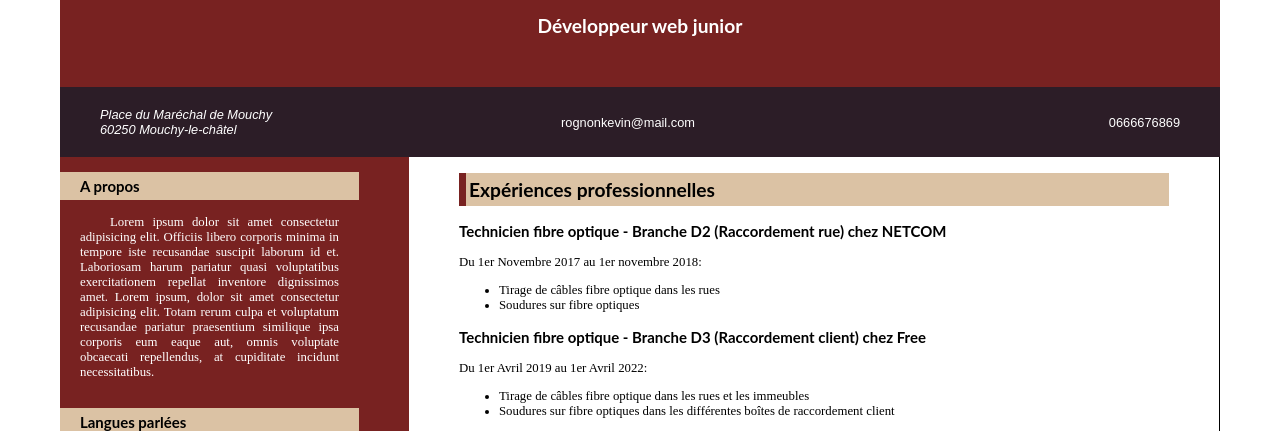
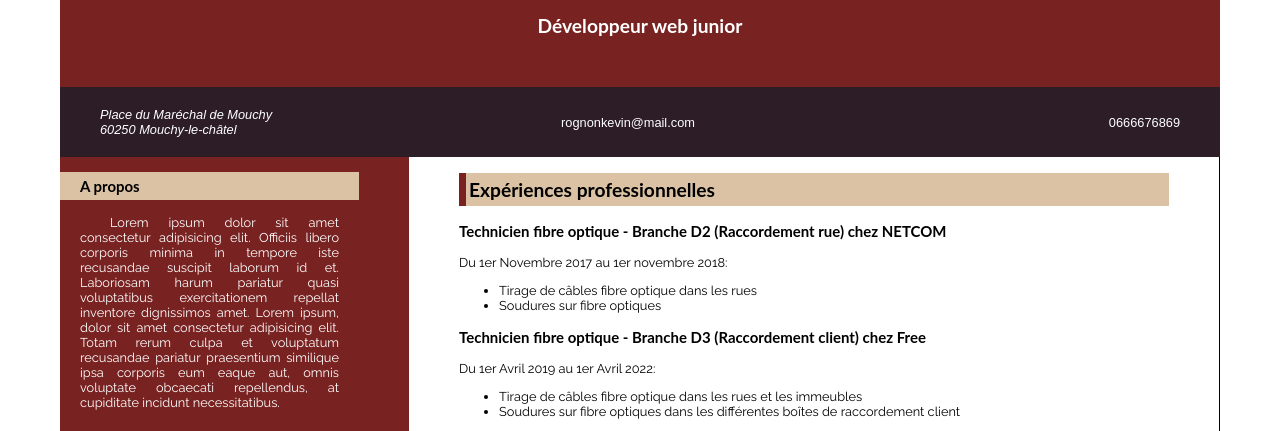
Before and after one commit to KevinRognon/CV_CEF_TEST, a plain HTML site: page index.html in a window 1280 px wide. Shown: the part 290-721 px from the top of the page. Drawn offline with Linux system fonts and the light colour scheme; the site is published under a folder, as on GitHub Pages, so addresses that start at the root find nothing.

Commit message:
maj fonts

```diff
--- a/assets/style/index.scss
+++ b/assets/style/index.scss
@@ -1,20 +1,23 @@
 
-@import url('/assets/fonts/Lato/Lato-Bold.ttf');
-@import url('/assets/fonts/Lato/Lato-Regular.ttf');
-@import url('/assets/fonts/Lato/Lato-Italic.ttf');
+// @import url('/assets/fonts/Lato/Lato-Bold.ttf');
+// @import url('/assets/fonts/Lato/Lato-Regular.ttf');
+// @import url('/assets/fonts/Lato/Lato-Italic.ttf');
+@import url('../fonts/Lato/Lato-Regular.ttf');
+@import url('../fonts/Lato/Lato-Bold.ttf');
+@import url('../fonts/Lato/Lato-Italic.ttf');
 
 @font-face {
 	font-family: 'Raleway-Regular';
-	src: url('/assets/fonts/Raleway/Raleway-Regular.ttf');
+	src: url('../fonts/Raleway/Raleway-Regular.ttf');
 }
 @font-face {
 	font-family: 'Raleway-Bold';
-	src: url('/assets/fonts/Raleway/Raleway-Bold.ttf');
+	src: url('../fonts/Raleway/Raleway-Bold.ttf');
 }
 
 @font-face {
 	font-family: 'Raleway-Italic';
-	src: url('/assets/fonts/Raleway/Raleway-Italic.ttf');
+	src: url('../fonts/Raleway/Raleway-Italic.ttf');
 }
 
 html, ::before, ::after{
```
Also changed, not shown: assets/style/index.css, 1 other file.
